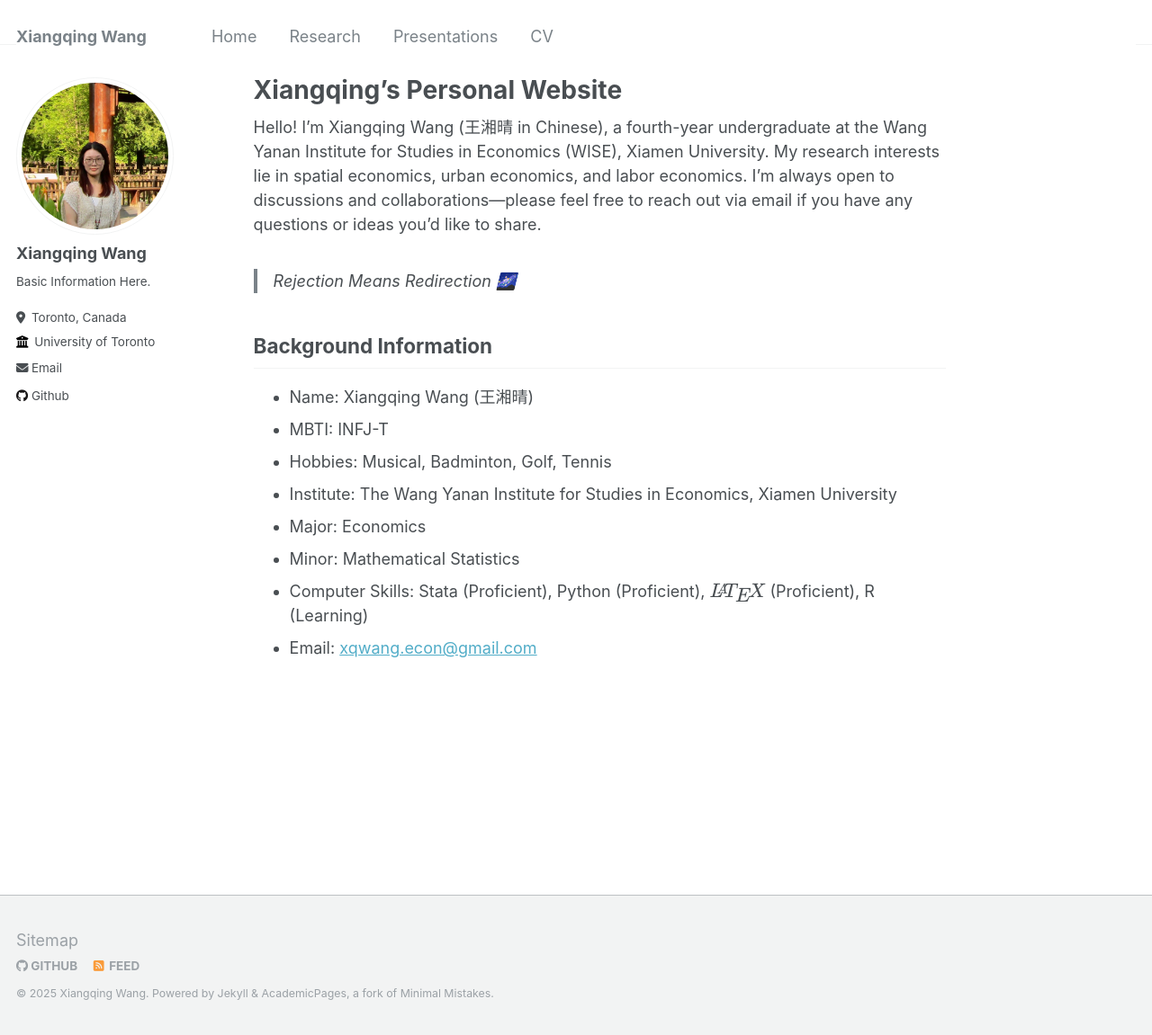
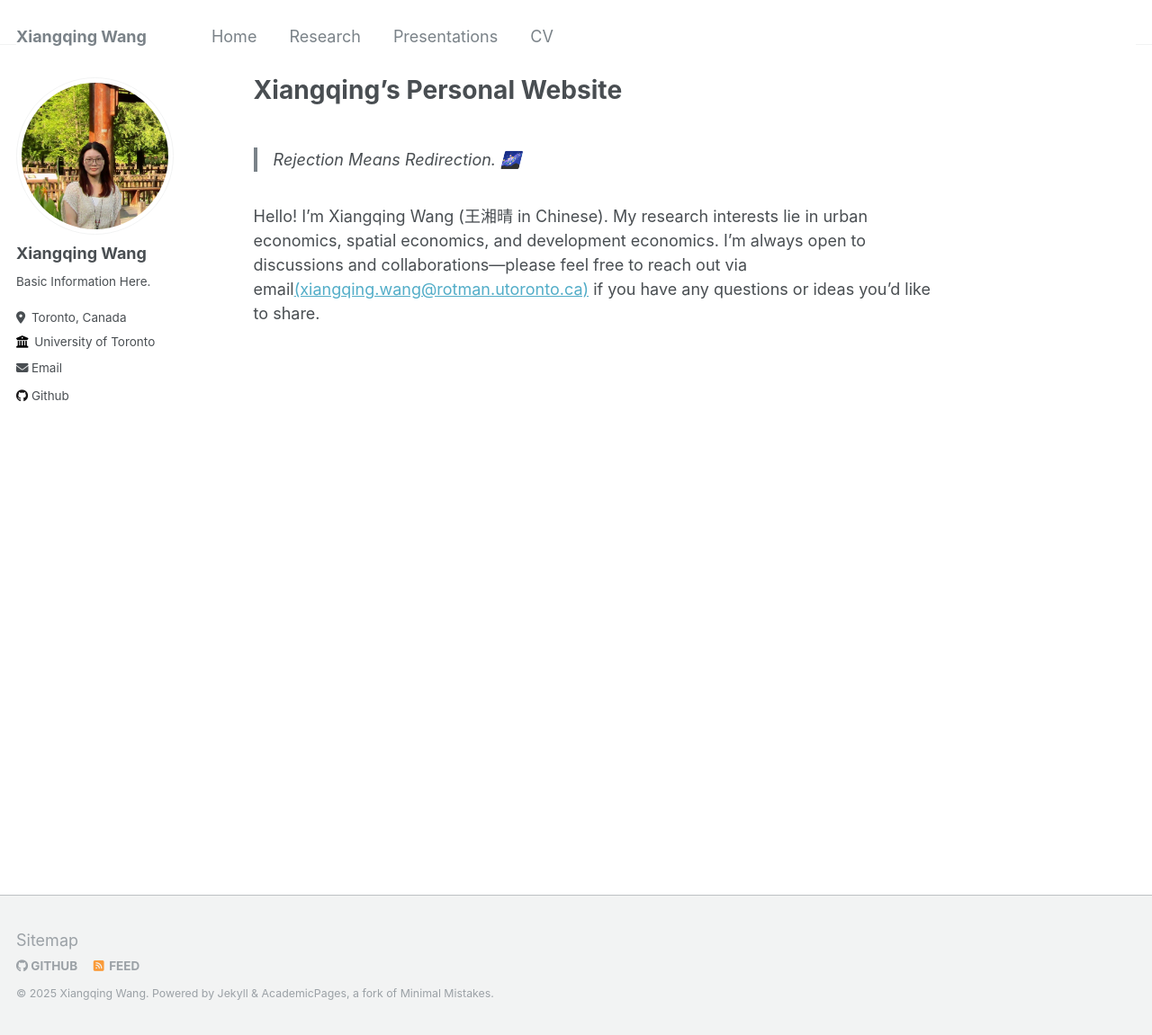
Before and after one commit to leahxqing/leahxqing.github.io, a Jekyll site: the page built from _pages/about.md, in a window 1280 px wide and 1151 px high. Shown: the whole window at 90% size. Built offline with Jekyll 4.4.1, drawn with Linux system fonts in a browser that asks for light colours.

Commit message:
Update about.md

```diff
--- a/_pages/about.md
+++ b/_pages/about.md
@@ -7,16 +7,6 @@ redirect_from:
   - /about.html
 ---
 
-Hello! I'm Xiangqing Wang (王湘晴 in Chinese), a fourth-year undergraduate at the Wang Yanan Institute for Studies in Economics (WISE), Xiamen University. My research interests lie in spatial economics, urban economics, and labor economics. I’m always open to discussions and collaborations—please feel free to reach out via email if you have any questions or ideas you’d like to share.
+> Rejection Means Redirection. 🌌
 
-> Rejection Means Redirection 🌌
-
-## Background Information
-- Name: Xiangqing Wang (王湘晴)
-- MBTI: INFJ-T
-- Hobbies: Musical, Badminton, Golf, Tennis
-- Institute: The Wang Yanan Institute for Studies in Economics, Xiamen University
-- Major: Economics
-- Minor: Mathematical Statistics
-- Computer Skills: Stata (Proficient), Python (Proficient), $$\LaTeX$$ (Proficient), R (Learning)
-- Email: [xqwang.econ@gmail.com](mailto:xqwang.econ@gmail.com)
+Hello! I'm Xiangqing Wang (王湘晴 in Chinese). My research interests lie in urban economics, spatial economics, and development economics. I’m always open to discussions and collaborations—please feel free to reach out via email[(xiangqing.wang@rotman.utoronto.ca)](mailto:xiangqing.wang@rotman.utoronto.ca) if you have any questions or ideas you’d like to share.
```
